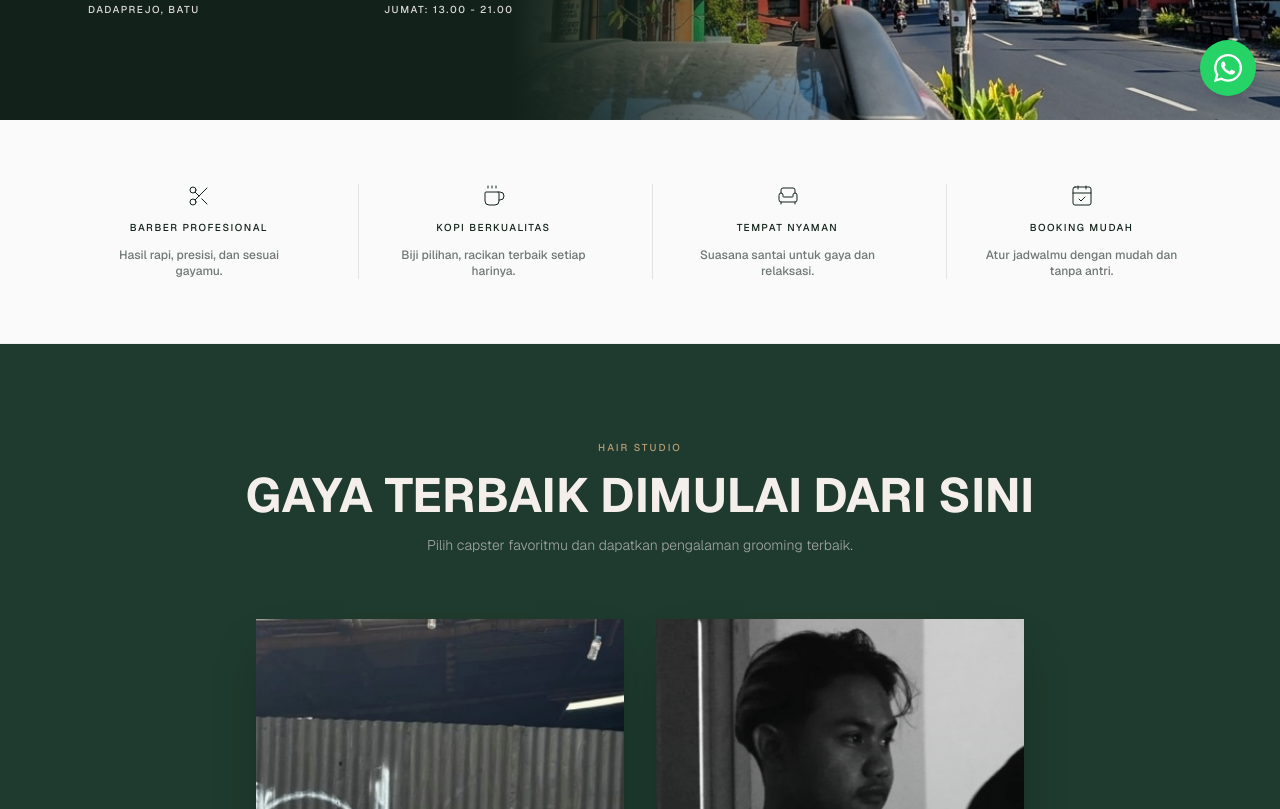
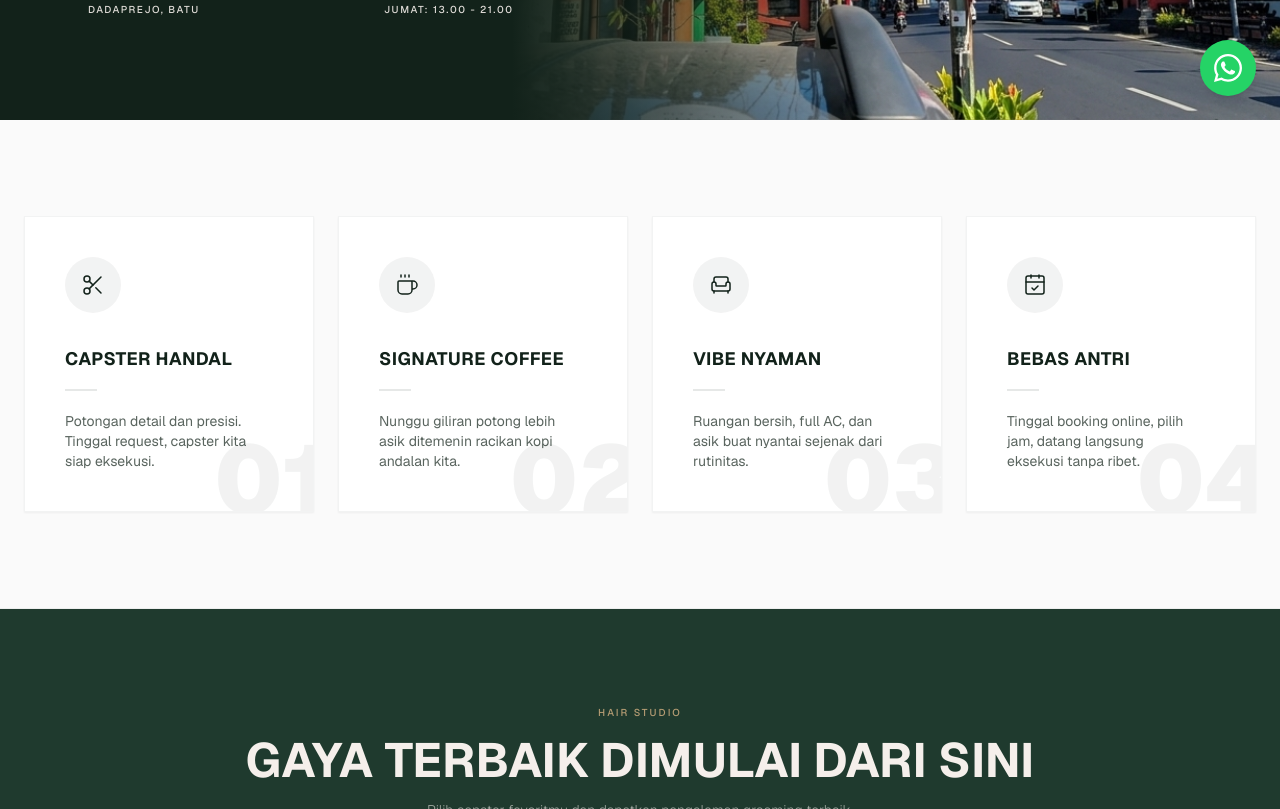
Before and after one commit to yusronbernardoo/realco-website, a Next.js app: page / in a window 1280 px wide. Shown: the part 680-1489 px from the top of the page. Built offline with nearby package versions, Linux system fonts and the light colour scheme.

Commit message:
Refactor features section with premium card layout and fix opacity

```diff
--- a/src/app/page.tsx
+++ b/src/app/page.tsx
@@ -95,20 +95,28 @@ export default function Home() {
       </section>
 
       {/* VALUE STRIP */}
-      <section className="bg-off-white py-12 md:py-16 px-6 border-b border-forest-dark/5">
-        <div className="max-w-6xl mx-auto grid grid-cols-2 lg:grid-cols-4 gap-x-4 gap-y-10 md:gap-y-12 lg:gap-6 lg:divide-x divide-forest-dark/10">
+      <section className="bg-off-white py-16 md:py-24 px-6 border-b border-forest-dark/5">
+        <div className="max-w-7xl mx-auto grid grid-cols-1 sm:grid-cols-2 lg:grid-cols-4 gap-6">
           {[
-            { icon: Scissors, title: "BARBER PROFESIONAL", desc: "Hasil rapi, presisi, dan sesuai gayamu." },
-            { icon: Coffee, title: "KOPI BERKUALITAS", desc: "Biji pilihan, racikan terbaik setiap harinya." },
-            { icon: Armchair, title: "TEMPAT NYAMAN", desc: "Suasana santai untuk gaya dan relaksasi." },
-            { icon: CalendarCheck, title: "BOOKING MUDAH", desc: "Atur jadwalmu dengan mudah dan tanpa antri." }
+            { icon: Scissors, title: "CAPSTER HANDAL", desc: "Potongan detail dan presisi. Tinggal request, capster kita siap eksekusi." },
+            { icon: Coffee, title: "SIGNATURE COFFEE", desc: "Nunggu giliran potong lebih asik ditemenin racikan kopi andalan kita." },
+            { icon: Armchair, title: "VIBE NYAMAN", desc: "Ruangan bersih, full AC, dan asik buat nyantai sejenak dari rutinitas." },
+            { icon: CalendarCheck, title: "BEBAS ANTRI", desc: "Tinggal booking online, pilih jam, datang langsung eksekusi tanpa ribet." }
           ].map((item, idx) => (
-            <div key={idx} className="flex flex-col items-center text-center px-2 sm:px-8">
-              <div className="flex flex-col items-center gap-2 mb-3">
-                <item.icon className="w-6 h-6 text-forest-dark mb-1" strokeWidth={1} />
-                <h3 className="font-medium tracking-[0.15em] text-[9px] md:text-[10px] text-forest-dark uppercase">{item.title}</h3>
+            <div key={idx} className="group relative bg-white p-8 md:p-10 border border-forest-dark/5 hover:border-gold/30 shadow-sm hover:shadow-xl transition-all duration-500 flex flex-col justify-between overflow-hidden">
+              {/* Background Watermark Number */}
+              <span className="absolute -bottom-4 -right-4 text-8xl font-serif font-black text-forest-dark opacity-5 group-hover:text-gold group-hover:opacity-10 transition-all duration-500 select-none z-0 pointer-events-none">
+                0{idx + 1}
+              </span>
+
+              <div className="relative z-10 pointer-events-none">
+                <div className="w-14 h-14 bg-forest-dark/5 group-hover:bg-gold/10 rounded-full flex items-center justify-center mb-8 transition-colors duration-500">
+                  <item.icon className="w-6 h-6 text-forest-dark group-hover:text-gold transition-colors duration-500" strokeWidth={1.5} />
+                </div>
+                <h3 className="font-serif text-lg font-bold text-forest-dark mb-4 tracking-wide group-hover:text-gold transition-colors duration-500">{item.title}</h3>
+                <div className="w-8 h-[2px] bg-forest-dark/10 group-hover:bg-gold group-hover:w-16 transition-all duration-500 mb-5"></div>
+                <p className="text-forest-dark/70 text-xs sm:text-sm leading-relaxed pointer-events-auto pr-4">{item.desc}</p>
               </div>
-              <p className="text-forest-dark/60 text-[10px] md:text-xs font-medium leading-relaxed">{item.desc}</p>
             </div>
           ))}
         </div>
```
